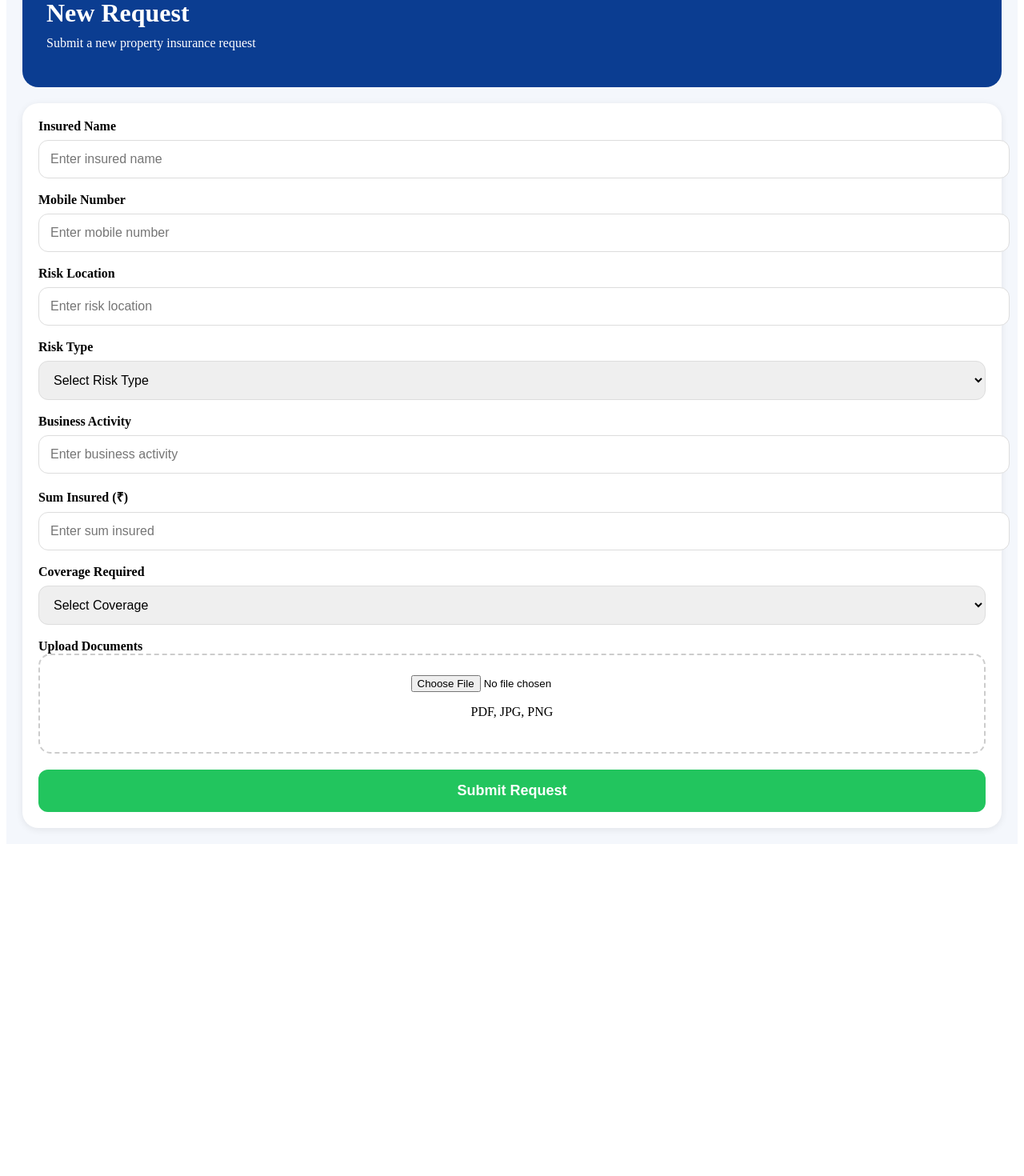
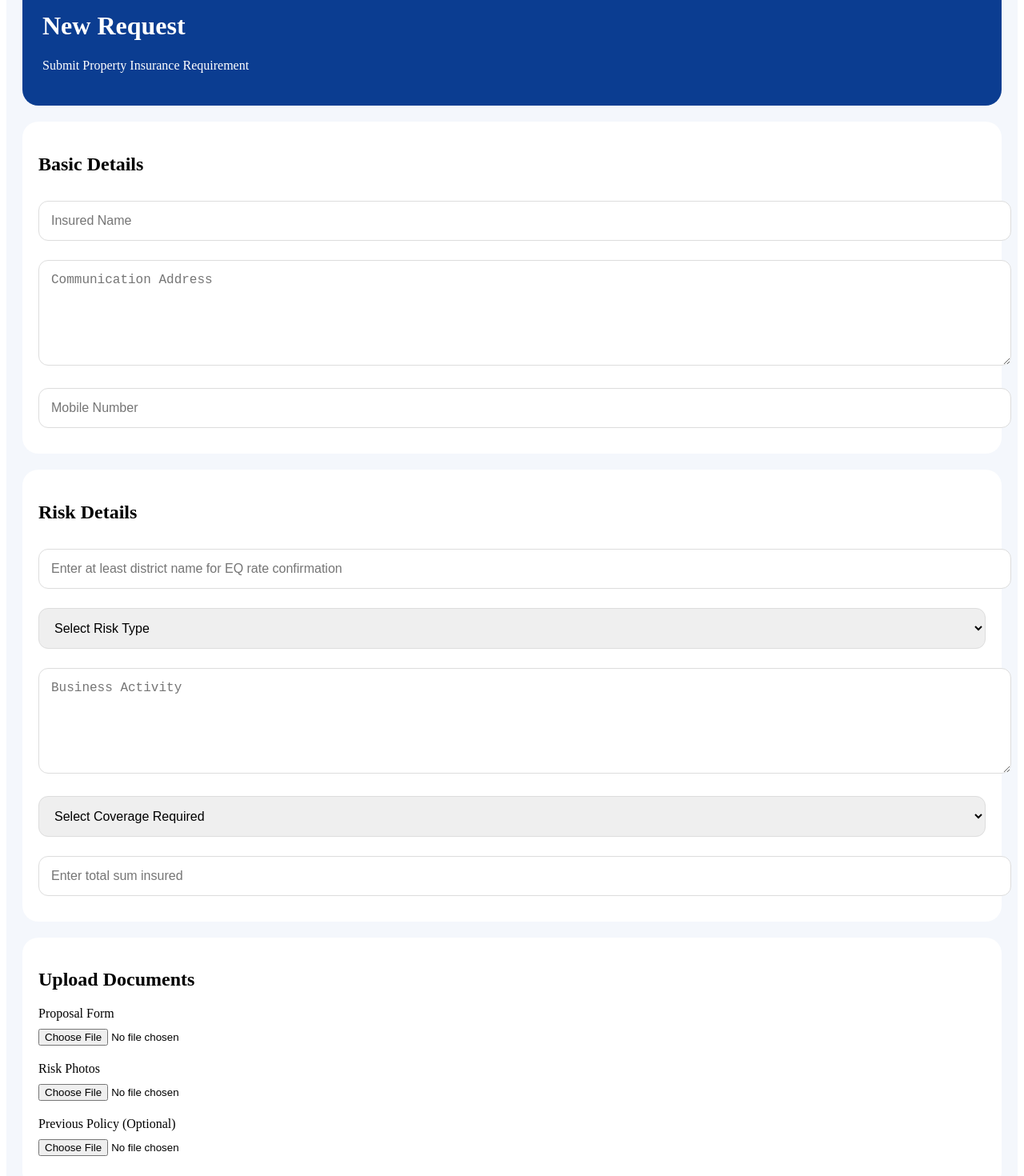
Before and after one commit to Arunsonly/property-insurance-portal, a Next.js app: page /user/new-request in a window 1280 px wide. Shown: the part 60-1530 px from the top of the page at 80% size. Before the commit the page ends 1123 px from the top, so only its background shows below. Built offline with nearby package versions, Linux system fonts and the light colour scheme.

Commit message:
Update new-request.js

```diff
--- a/pages/user/new-request.js
+++ b/pages/user/new-request.js
@@ -1,4 +1,40 @@
+import { useState } from "react";
+
 export default function NewRequest() {
+  const [riskType, setRiskType] = useState("");
+  const [businessActivity, setBusinessActivity] = useState("");
+
+  const handleRiskType = (value) => {
+    setRiskType(value);
+
+    switch (value) {
+      case "Manufacturing Unit":
+        setBusinessActivity("Name of goods manufacturing");
+        break;
+
+      case "Godown (Open)":
+        setBusinessActivity("Name of goods storage");
+        break;
+
+      case "Godown (Closed)":
+        setBusinessActivity("Name of goods storage");
+        break;
+
+      case "Retail Shop":
+        setBusinessActivity(
+          "Name of goods selling (kirana, electric, puncture shop etc)"
+        );
+        break;
+
+      case "Other":
+        setBusinessActivity("Enter the business activities details");
+        break;
+
+      default:
+        setBusinessActivity("");
+    }
+  };
+
   return (
     <div
       style={{
@@ -7,124 +43,185 @@ export default function NewRequest() {
         padding: "20px",
       }}
     >
-      {/* Header */}
       <div
         style={{
           background: "#0b3d91",
           color: "#fff",
-          padding: "30px",
+          padding: "25px",
           borderRadius: "20px",
           marginBottom: "20px",
         }}
       >
-        <h1 style={{ margin: 0 }}>New Request</h1>
-        <p style={{ marginTop: "10px" }}>
-          Submit a new property insurance request
-        </p>
+        <h1>New Request</h1>
+        <p>Submit Property Insurance Requirement</p>
       </div>
 
-      {/* Form */}
       <div
         style={{
           background: "#fff",
+          padding: "20px",
           borderRadius: "20px",
-          padding: "20px",
-          boxShadow: "0 2px 10px rgba(0,0,0,0.08)",
+          marginBottom: "20px",
         }}
       >
-        <label><b>Insured Name</b></label>
+        <h2>Basic Details</h2>
+
         <input
-          type="text"
-          placeholder="Enter insured name"
+          placeholder="Insured Name"
           style={inputStyle}
         />
 
-        <label><b>Mobile Number</b></label>
+        <textarea
+          placeholder="Communication Address"
+          style={textareaStyle}
+        />
+
         <input
-          type="text"
-          placeholder="Enter mobile number"
+          placeholder="Mobile Number"
+          style={inputStyle}
+        />
+      </div>
+
+      <div
+        style={{
+          background: "#fff",
+          padding: "20px",
+          borderRadius: "20px",
+          marginBottom: "20px",
+        }}
+      >
+        <h2>Risk Details</h2>
+
+        <input
+          placeholder="Enter at least district name for EQ rate confirmation"
           style={inputStyle}
         />
 
-        <label><b>Risk Location</b></label>
+        <select
+          value={riskType}
+          onChange={(e) => handleRiskType(e.target.value)}
+          style={inputStyle}
+        >
+          <option value="">Select Risk Type</option>
+
+          <option>Manufacturing Unit</option>
+          <option>Godown (Open)</option>
+          <option>Godown (Closed)</option>
+          <option>Retail Shop</option>
+          <option>Other</option>
+        </select>
+
+        <textarea
+          value={businessActivity}
+          onChange={(e) => setBusinessActivity(e.target.value)}
+          placeholder="Business Activity"
+          style={textareaStyle}
+        />
+
+        <select style={inputStyle}>
+          <option value="">
+            Select Coverage Required
+          </option>
+
+          <option>
+            Fire + STFI + EQ
+          </option>
+
+          <option>
+            Fire + STFI + EQ + Burglary
+          </option>
+
+          <option>
+            Fire + STFI + EQ + Terrorism
+          </option>
+
+          <option>
+            Fire + STFI + EQ + Terrorism + Burglary
+          </option>
+        </select>
+
         <input
-          type="text"
-          placeholder="Enter risk location"
+          placeholder="Enter total sum insured"
           style={inputStyle}
         />
-
-        <label><b>Risk Type</b></label>
-        <select style={inputStyle}>
-          <option>Select Risk Type</option>
-          <option>Manufacturing Unit</option>
-          <option>Godown</option>
-          <option>Retail Shop</option>
-          <option>Office</option>
-        </select>
-
-        <label><b>Business Activity</b></label>
-        <input
-          type="text"
-          placeholder="Enter business activity"
-          style={inputStyle}
-        />
-
-        <label><b>Sum Insured (₹)</b></label>
-        <input
-          type="number"
-          placeholder="Enter sum insured"
-          style={inputStyle}
-        />
-
-        <label><b>Coverage Required</b></label>
-        <select style={inputStyle}>
-          <option>Select Coverage</option>
-          <option>Fire + STFI + EQ</option>
-          <option>Fire Only</option>
-          <option>Fire + Burglary</option>
-        </select>
-
-        <label><b>Upload Documents</b></label>
+      </div>
 
       <div
         style={{
-            border: "2px dashed #ccc",
-            padding: "25px",
-            textAlign: "center",
-            borderRadius: "15px",
+          background: "#fff",
+          padding: "20px",
+          borderRadius: "20px",
           marginBottom: "20px",
         }}
       >
-          <input type="file" />
-          <p>PDF, JPG, PNG</p>
+        <h2>Upload Documents</h2>
+
+        <label>
+          Proposal Form
+          <input
+            type="file"
+            style={fileStyle}
+          />
+        </label>
+
+        <label>
+          Risk Photos
+          <input
+            type="file"
+            style={fileStyle}
+          />
+        </label>
+
+        <label>
+          Previous Policy (Optional)
+          <input
+            type="file"
+            style={fileStyle}
+          />
+        </label>
       </div>
 
       <button
         style={{
           width: "100%",
-            background: "#22c55e",
+          background: "#16a34a",
           color: "#fff",
           border: "none",
-            padding: "16px",
-            borderRadius: "12px",
+          padding: "18px",
+          borderRadius: "15px",
           fontSize: "18px",
           fontWeight: "bold",
-            cursor: "pointer",
         }}
       >
         Submit Request
       </button>
-      </div>
     </div>
   );
 }
 
 const inputStyle = {
   width: "100%",
-  padding: "14px",
-  marginTop: "8px",
-  marginBottom: "18px",
+  padding: "15px",
+  marginTop: "12px",
+  marginBottom: "12px",
   borderRadius: "12px",
   border: "1px solid #ddd",
   fontSize: "16px",
 };
+
+const textareaStyle = {
+  width: "100%",
+  minHeight: "100px",
+  padding: "15px",
+  marginTop: "12px",
+  marginBottom: "12px",
+  borderRadius: "12px",
+  border: "1px solid #ddd",
+  fontSize: "16px",
+};
+
+const fileStyle = {
+  width: "100%",
+  marginTop: "10px",
+  marginBottom: "20px",
+};
```
Lines whose indentation alone changed are shown as unchanged.
